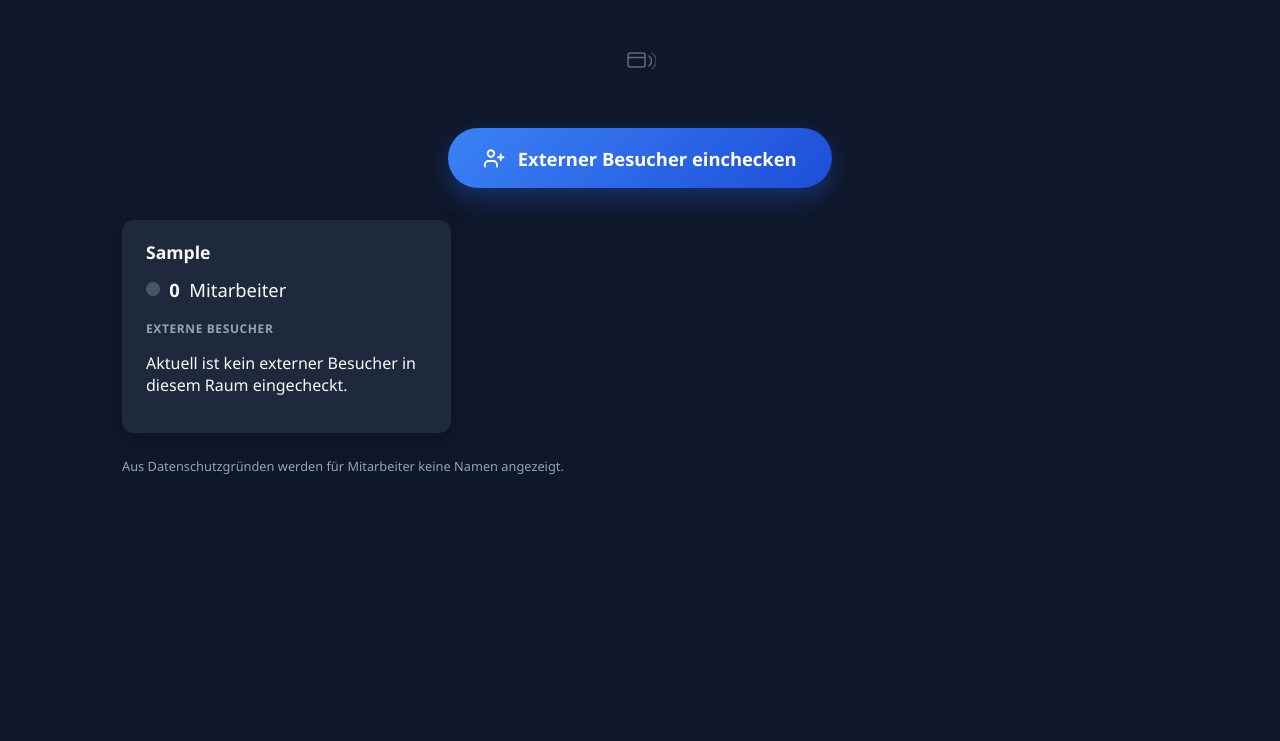
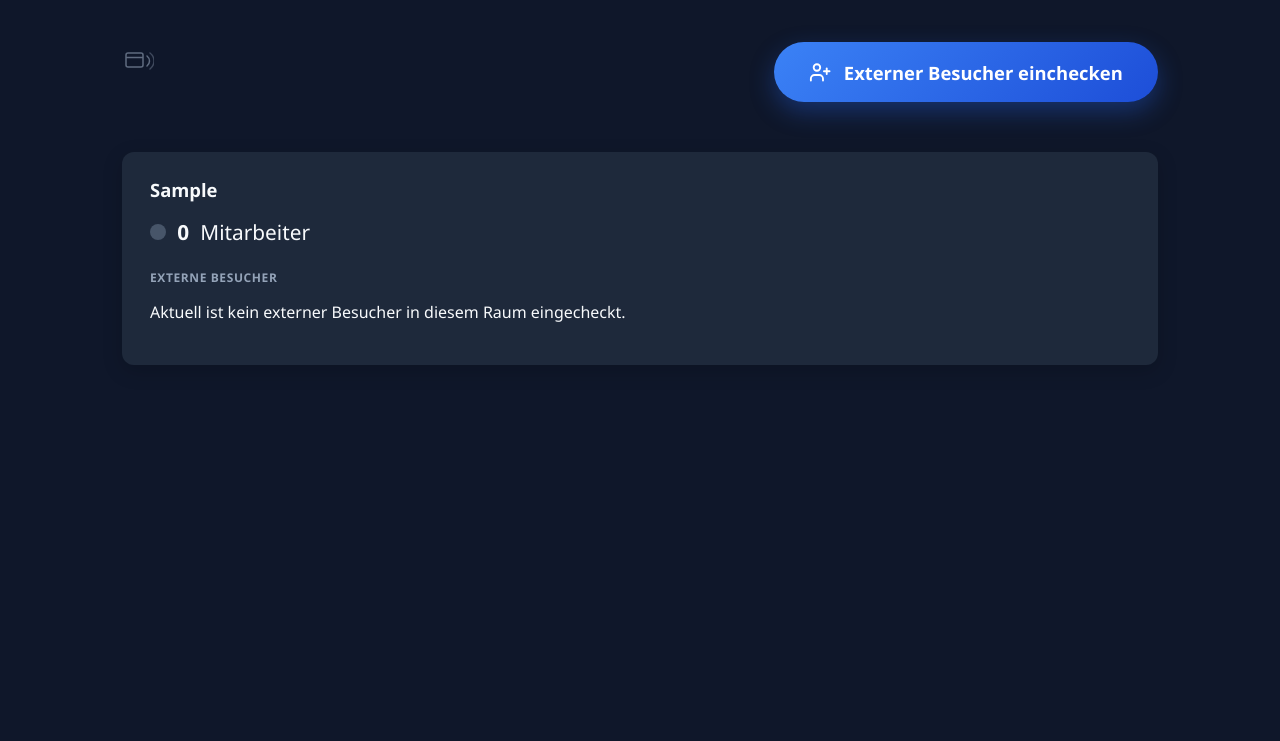
Before and after one commit to Volltext/RZ-CheckIn, a FastAPI app: page / in a window 1280 px wide. Shown: the part 59-800 px from the top of the page. Run offline with FastAPI, Linux system fonts and the light colour scheme; tables that the repository leaves empty hold one stand-in row (values such as "Sample post"); data that the repository does not hold is empty; parts of the project's set-up code (start-up, migrations or seed data) failed here and were passed over.

Commit message:
Ein einheitliches Button-System, mehr Platz für die Raum-Übersicht, Hinweis entfernt
- Alle Buttons (Kiosk wie Admin) teilen sich jetzt einen gemeinsamen Grundbaustein
  (.button): Pille, dezenter Schatten, gleiches Hover-/Press-Feedback -- vorher hatte
  fast jede Stelle ihre eigene Form/Radius. Die eine Haupt-Aktion je Kiosk-Bildschirm
  ("Externer Besucher einchecken", "Anlegen & einchecken") sticht weiterhin per
  Farbverlauf + Icon hervor, in derselben Formsprache wie die Raumauswahl-Karten.
- Scan-Status-Icon und der Besucher-Button teilen sich jetzt eine schmale Kopfzeile
  statt je einer eigenen Zeile; die Raum-Übersicht bekommt dadurch spürbar mehr Platz
  (flex:1) und größere Karten (mehr Padding, größere Anwesenheits-Anzeige).
- "Aus Datenschutzgründen werden keine Namen angezeigt" entfernt (redundant).

Co-Authored-By: Claude Sonnet 5 <noreply@anthropic.com>
Claude-Session: https://claude.ai/code/session_01731poM8n5ndQvCMvoTiwEA

```diff
--- a/app/static/style.css
+++ b/app/static/style.css
@@ -103,9 +103,23 @@ main {
   width: 100%;
 }
 
-/* Kiosk-Startseite: Scan-Feedback + Besucher-Button oben, darunter die Split-Ansicht
-   (ein Kärtchen pro Technikraum = pro Agent, siehe app/routers/kiosk.py::_room_context). */
+/* Kiosk-Startseite: eine schmale Kopfzeile (Scan-Status + Besucher-Button, siehe
+   .kiosk-topbar) und darunter die Split-Ansicht -- die Raum-Übersicht ist der
+   eigentliche Inhalt der Seite und bekommt deshalb den verbleibenden Platz (flex:1). */
+main.kiosk-main { display: flex; flex-direction: column; }
+
+.kiosk-topbar {
+  display: flex;
+  align-items: center;
+  justify-content: space-between;
+  gap: 1.5rem;
+  flex-wrap: wrap;
+  margin-bottom: 1.5rem;
+}
+
+/* Ein Kärtchen pro Technikraum = pro Agent, siehe app/routers/kiosk.py::_room_context. */
 .kiosk-rooms {
+  flex: 1;
   display: grid;
   grid-template-columns: repeat(auto-fit, minmax(280px, 1fr));
   gap: 1.5rem;
@@ -116,16 +130,16 @@ main {
 .kiosk-room {
   background: var(--farbe-flaeche);
   border-radius: var(--radius-md);
-  padding: 1.3rem 1.5rem;
+  padding: 1.6rem 1.75rem;
   box-shadow: 0 6px 20px rgba(0, 0, 0, 0.18);
   /* Grid-Items schrumpfen sonst nicht unter die Breite ihres Inhalts (Standard
      min-width:auto) -- ohne das hier würde eine lange Besucherliste die Karte über die
      Breite ihrer Grid-Spalte hinaus aufdrücken, siehe .besucher-liste unten. */
   min-width: 0;
 }
-.kiosk-room h2 { margin: 0 0 0.8rem; font-size: 1.1rem; }
+.kiosk-room h2 { margin: 0 0 1rem; font-size: 1.15rem; }
 .kiosk-room h3 {
-  margin: 1.2rem 0 0.5rem;
+  margin: 1.5rem 0 0.6rem;
   font-size: 0.75rem;
   font-weight: 600;
   text-transform: uppercase;
@@ -156,59 +170,65 @@ main {
   display: flex;
   justify-content: center;
   gap: 1rem;
-  margin: 0 0 2rem;
   flex-wrap: wrap;
 }
 
-/* Haupt-Aktion auf der Kiosk-Startseite: auffälliger als ein normaler .button (Pille,
-   Farbverlauf, Icon, leichte Hover/Press-Animation) -- passend zu den Raum-Karten
+/* EIN Button-Grundbaustein für die ganze Anwendung (Kiosk + Admin): Pille, dezenter
+   Schatten, leichtes Hover-/Press-Feedback. Farbe kommt von den .button-*-Modifiern
+   unten, Größe von .button (Standard) / .button-klein. Die eine Haupt-Aktion je
+   Kiosk-Bildschirm (Besucher einchecken, Anlegen & einchecken bestätigen) sticht
+   zusätzlich per Farbverlauf + Icon hervor (.button-cta), bleibt dabei aber in Form,
+   Schatten und Bewegung dieselbe Familie -- siehe auch .raum-karte weiter unten, die
+   denselben Farbverlauf/Icon-Kreis/Hover-Look für die große Raumauswahl nutzt. */
+.button {
+  display: inline-flex;
+  align-items: center;
+  justify-content: center;
+  gap: 0.5rem;
+  padding: 0.9rem 1.6rem;
+  border-radius: 999px;
+  border: none;
+  font-size: 1.1rem;
+  font-weight: 600;
+  cursor: pointer;
+  text-decoration: none;
+  text-align: center;
+  touch-action: manipulation;
+  box-shadow: 0 2px 8px rgba(0, 0, 0, 0.12);
+  transition: filter 0.12s ease, transform 0.08s ease, box-shadow 0.12s ease;
+}
+.button:hover { filter: brightness(1.08); transform: translateY(-1px); box-shadow: 0 4px 14px rgba(0, 0, 0, 0.18); }
+.button:active { transform: scale(0.97) translateY(0); }
+body.kiosk .button, body.kiosk button { min-height: 3.2rem; }
+.button-klein { padding: 0.4rem 0.9rem; font-size: 0.85rem; min-height: 0 !important; }
+
+.button-primary { background: var(--farbe-akzent); color: white; }
+.button-erfolg { background: var(--farbe-erfolg); color: white; }
+.button-warnung { background: var(--farbe-warnung); color: white; }
+.button-sekundaer { background: var(--farbe-flaeche); color: var(--farbe-text-hell); border: 1px solid #475569; box-shadow: none; }
+body:not(.kiosk) .button-sekundaer { background: var(--admin-karte-bg); color: var(--admin-text); border: 1px solid var(--admin-rand); }
+
+/* Haupt-Aktion je Kiosk-Bildschirm: derselbe Button-Baustein wie .button, nur größer
+   und mit Farbverlauf + Icon statt flacher Farbe -- passend zu den Raum-Karten
    (.raum-karte) auf der Besucher-Maske. */
 .button-cta {
-  display: inline-flex;
-  align-items: center;
+  padding: 1.1rem 2.2rem;
   gap: 0.75rem;
-  padding: 1.1rem 2.2rem;
-  border-radius: 999px;
   background: linear-gradient(135deg, #3b82f6 0%, #1d4ed8 100%);
   color: white;
   font-size: 1.15rem;
-  font-weight: 600;
-  text-decoration: none;
   box-shadow: 0 0.6rem 1.5rem rgba(37, 99, 235, 0.35);
-  transition: transform 0.12s ease, box-shadow 0.12s ease;
-  touch-action: manipulation;
 }
 .button-cta:hover, .button-cta:focus-visible {
   transform: translateY(-2px);
   box-shadow: 0 0.9rem 2rem rgba(37, 99, 235, 0.45);
 }
-.button-cta:active { transform: scale(0.97); }
+.button-cta-erfolg { background: linear-gradient(135deg, #22c55e 0%, #15803d 100%); box-shadow: 0 0.6rem 1.5rem rgba(22, 163, 74, 0.35); }
+.button-cta-erfolg:hover, .button-cta-erfolg:focus-visible { box-shadow: 0 0.9rem 2rem rgba(22, 163, 74, 0.45); }
+.button-cta-klein { padding: 0.75rem 1.5rem; font-size: 1rem; }
 .button-cta-icon { display: flex; }
 .button-cta-icon svg { width: 1.4rem; height: 1.4rem; }
-
-.button {
-  display: inline-block;
-  padding: 0.9rem 1.6rem;
-  border-radius: var(--radius-sm);
-  border: none;
-  font-size: 1.1rem;
-  cursor: pointer;
-  text-decoration: none;
-  text-align: center;
-  touch-action: manipulation;
-  transition: filter 0.12s ease, transform 0.08s ease, box-shadow 0.12s ease;
-}
-.button:hover { filter: brightness(1.08); }
-.button:active { transform: scale(0.97); }
-body.kiosk .button, body.kiosk button { min-height: 3.2rem; }
-.button-klein { padding: 0.4rem 0.8rem; font-size: 0.85rem; border-radius: 0.4rem; }
-body.kiosk .button.button-klein { min-height: 0; }
-
-.button-primary { background: var(--farbe-akzent); color: white; }
-.button-erfolg { background: var(--farbe-erfolg); color: white; }
-.button-warnung { background: var(--farbe-warnung); color: white; }
-.button-sekundaer { background: var(--farbe-flaeche); color: var(--farbe-text-hell); border: 1px solid #475569; }
-body:not(.kiosk) .button-sekundaer { background: var(--admin-karte-bg); color: var(--admin-text); border: 1px solid var(--admin-rand); }
+.button-cta-klein .button-cta-icon svg { width: 1.2rem; height: 1.2rem; }
 
 table { width: 100%; border-collapse: collapse; margin-top: 1rem; }
 th, td { text-align: left; padding: 0.6rem 0.8rem; border-bottom: 1px solid rgba(148, 163, 184, 0.3); }
@@ -268,12 +288,12 @@ body:not(.kiosk) tbody tr:hover { background: rgba(37, 99, 235, 0.05); }
 .intern-count {
   display: flex;
   align-items: center;
-  gap: 0.6rem;
-  font-size: 1.15rem;
+  gap: 0.7rem;
+  font-size: 1.3rem;
 }
 .presence-dot {
-  width: 0.85rem;
-  height: 0.85rem;
+  width: 1rem;
+  height: 1rem;
   border-radius: 50%;
   background: #475569;
   flex-shrink: 0;
--- a/app/templates/kiosk/_presence.html
+++ b/app/templates/kiosk/_presence.html
@@ -65,5 +65,3 @@
   {% endif %}
 </section>
 {% endif %}
-
-<p class="hinweis-klein kiosk-rooms-hinweis">Aus Datenschutzgründen werden für Mitarbeiter keine Namen angezeigt.</p>
--- a/app/templates/kiosk/index.html
+++ b/app/templates/kiosk/index.html
@@ -6,12 +6,16 @@
 </header>
 
 <main class="kiosk-main">
+  {# Scan-Status + Besucher-Button teilen sich eine schmale Kopfzeile statt je einer
+     eigenen Zeile -- der Platz gehört der Raum-Übersicht darunter (siehe .kiosk-rooms,
+     bekommt flex:1 und wächst in den verbleibenden Platz). #}
+  <div class="kiosk-topbar">
     <div id="feedback-banner" data-poll-url="/kiosk/feedback-partial" data-poll-interval="2000">
       {% include "kiosk/_feedback.html" %}
     </div>
 
     <div class="kiosk-buttons">
-    <a class="button-cta" href="/kiosk/besucher">
+      <a class="button button-cta" href="/kiosk/besucher">
         <span class="button-cta-icon" aria-hidden="true">
           <svg viewBox="0 0 24 24" fill="none" xmlns="http://www.w3.org/2000/svg">
             <path d="M15 21v-2a4 4 0 0 0-4-4H6a4 4 0 0 0-4 4v2" stroke="currentColor" stroke-width="2" stroke-linecap="round" stroke-linejoin="round"/>
@@ -23,6 +27,7 @@
         Externer Besucher einchecken
       </a>
     </div>
+  </div>
 
   {# Raumzuordnung kommt aus app/routers/kiosk.py::_room_context (rooms/unzugeordnet_*) #}
   <div id="presence-list" class="kiosk-rooms" data-poll-url="/kiosk/presence-partial" data-poll-interval="5000">
```
Also changed, not shown: app/templates/kiosk/besucher_suche.html (+8 -1 lines). Lines whose indentation alone changed are shown as unchanged.
